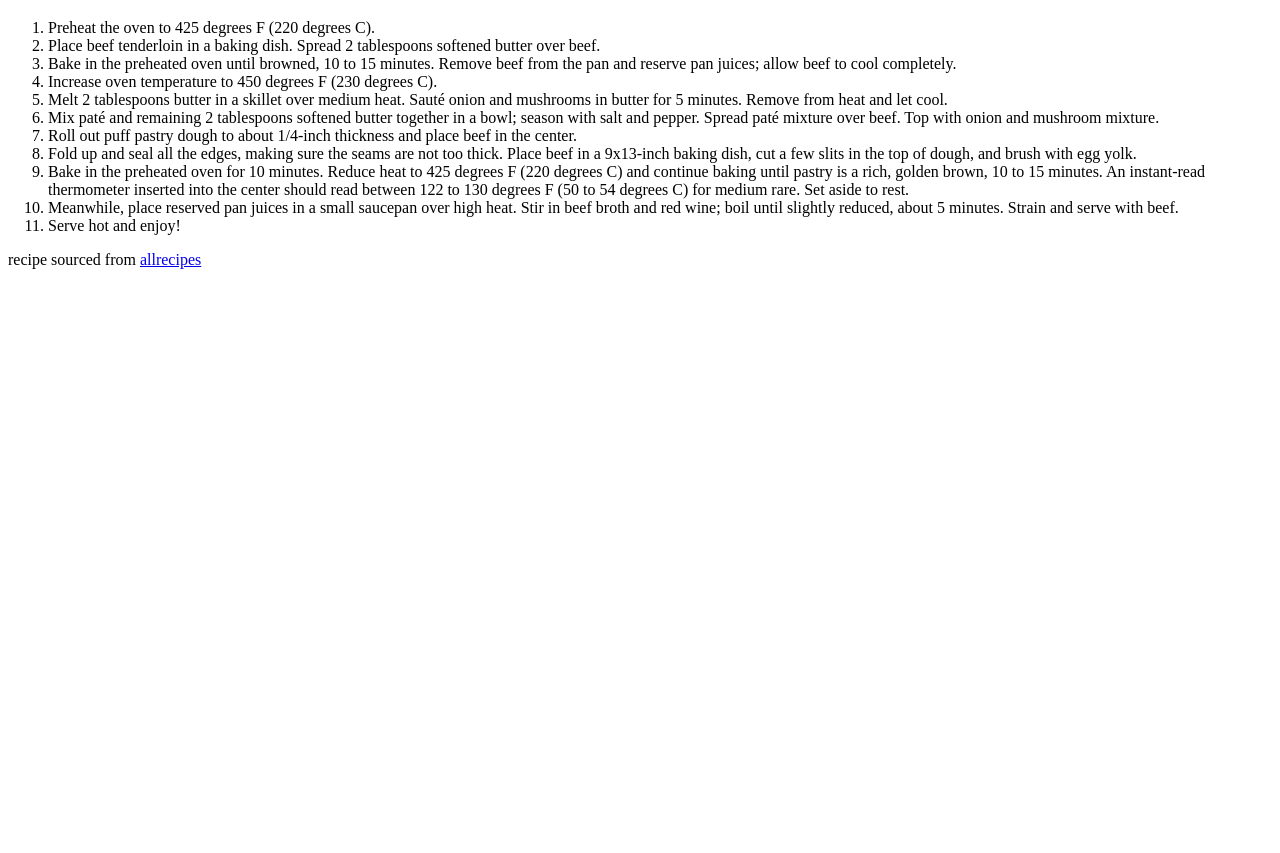
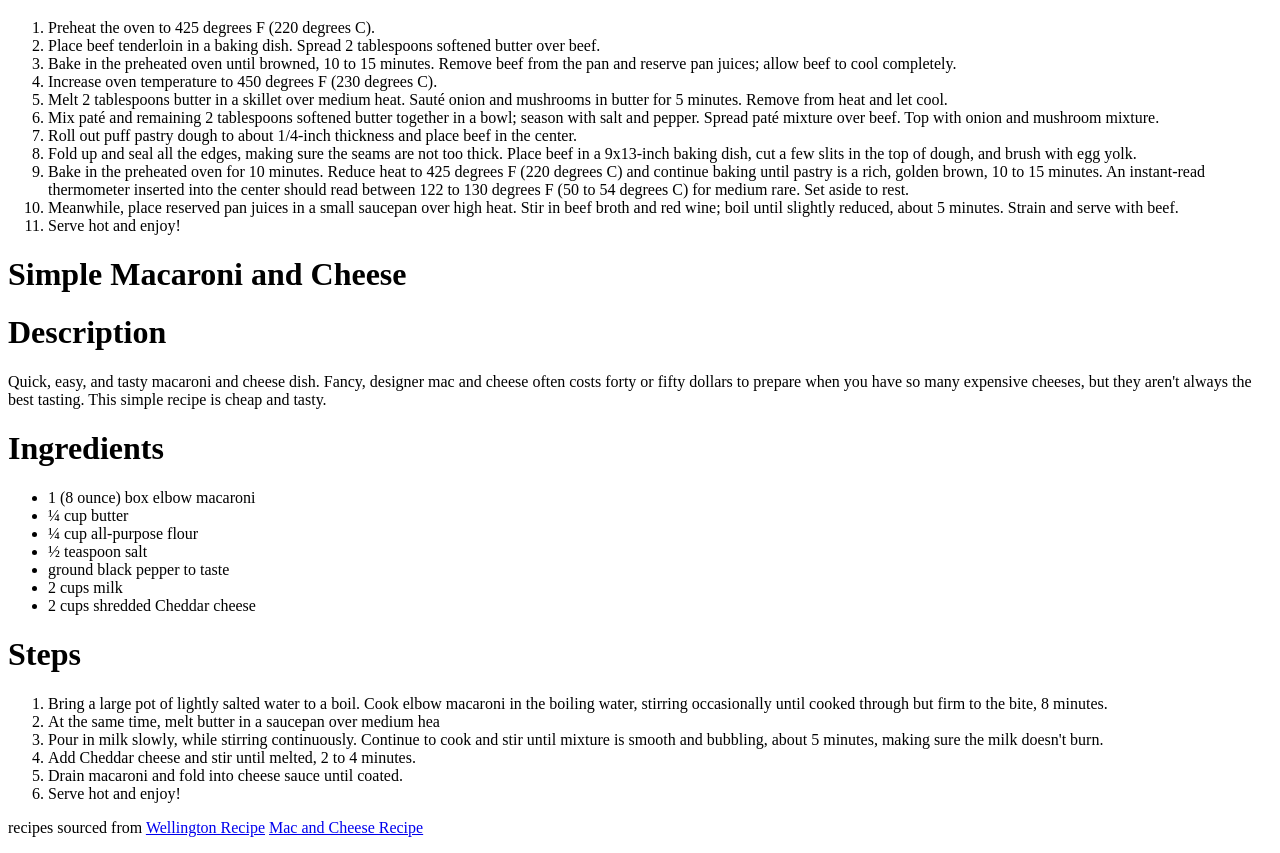
Before and after one commit to Doggamer7935/odin-recipes, a plain HTML site: page recipes/wellington.html in a window 1280 px wide. Shown: the part 739-1592 px from the top of the page. Before the commit the page ends 1024 px from the top, so only its background shows below. Drawn offline with Linux system fonts and the light colour scheme.

Commit message:
added the second recipe (mac and cheese) to the wellington.html file which includes the steps, ingredients, and description

```diff
--- a/recipes/wellington.html
+++ b/recipes/wellington.html
@@ -41,6 +41,34 @@
             <li>Serve hot and enjoy!</li>
         </ol>
 
-        <p>recipe sourced from <a href="https://www.allrecipes.com/recipe/16899/beef-wellington/">allrecipes</a></p>
+        <h1>Simple Macaroni and Cheese</h1>
+
+        <h1>Description</h1>
+        <p>Quick, easy, and tasty macaroni and cheese dish. Fancy, designer mac and cheese often costs forty or fifty dollars to prepare when you have so many expensive cheeses, but they aren't always the best tasting. This simple recipe is cheap and tasty.</p>
+
+        <h1>Ingredients</h1>
+        <ul>
+            <li>1 (8 ounce) box elbow macaroni</li>
+            <li>¼ cup butter</li>
+            <li>¼ cup all-purpose flour</li>
+            <li>½ teaspoon salt</li>
+            <li>ground black pepper to taste</li>
+            <li>2 cups milk</li>
+            <li>2 cups shredded Cheddar cheese</li>
+        </ul>
+
+        <h1>Steps</h1>
+        <ol>
+            <li>Bring a large pot of lightly salted water to a boil. Cook elbow macaroni in the boiling water, stirring occasionally until cooked through but firm to the bite, 8 minutes.</li>
+            <li>At the same time, melt butter in a saucepan over medium hea</li>
+            <li>Pour in milk slowly, while stirring continuously. Continue to cook and stir until mixture is smooth and bubbling, about 5 minutes, making sure the milk doesn't burn.</li>
+            <li>Add Cheddar cheese and stir until melted, 2 to 4 minutes.</li>
+            <li>Drain macaroni and fold into cheese sauce until coated.</li>
+            <li>Serve hot and enjoy!</li>
+        </ol>
+
+        <p>recipes sourced from
+            <a href="https://www.allrecipes.com/recipe/16899/beef-wellington/">Wellington Recipe</a>
+            <a href="https://www.allrecipes.com/recipe/238691/simple-macaroni-and-cheese/">Mac and Cheese Recipe</a>
     </body>
 </html>
```
